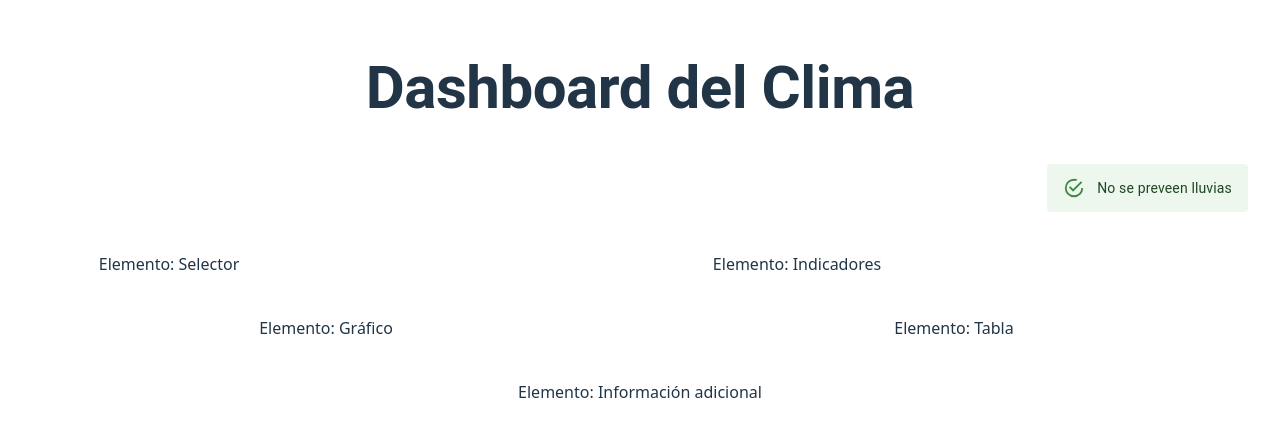
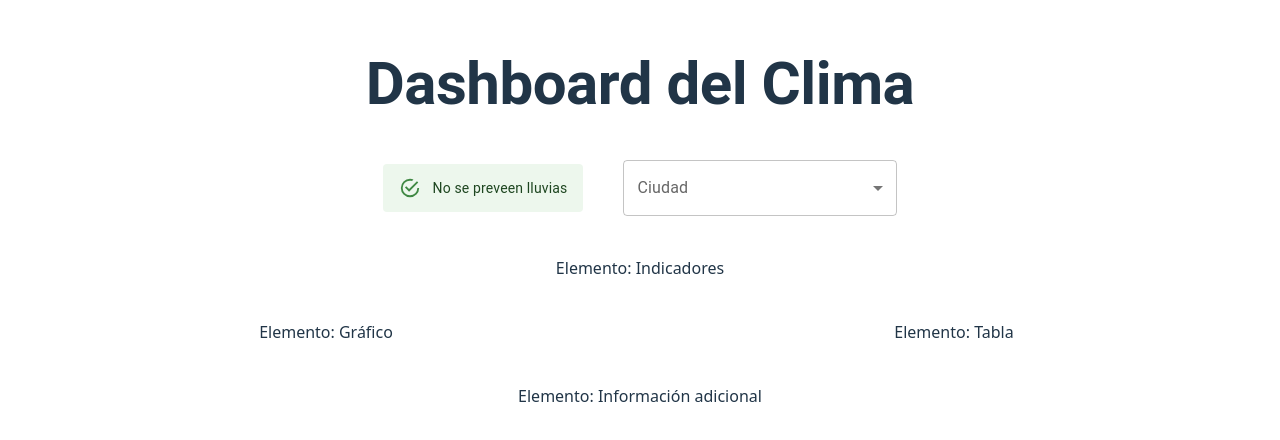
Before and after one commit to lisbllam/dashboard, a React (Vite) app: page / in a window 1280 px wide. Shown: the part 172-612 px from the top of the page. Built offline with nearby package versions, Linux system fonts and the light colour scheme.

Commit message:
SelectorUI

```diff
--- a/src/App.tsx
+++ b/src/App.tsx
@@ -4,6 +4,8 @@
 //import viteLogo from '/vite.svg'
 import HeaderUI from './components/HeaderUI';
 import AlertUI from './components/AlertUI';
+import SelectorUI from './components/SelectorUI';
+
 import './App.css'
 
 function App() {
@@ -17,12 +19,12 @@
           </Grid>
 
          {/* Alertas */}
-         <Grid size={{xs: 12, md: 12}} container justifyContent="right" alignItems="center">
+         <Grid container justifyContent="right" alignItems="center">
           <AlertUI description="No se preveen lluvias"/>
          </Grid>
 
          {/* Selector */}
-         <Grid size={{xs: 12, md: 3}}>Elemento: Selector</Grid>
+         <Grid size={{xs: 12, md: 3}}><SelectorUI/></Grid>
 
          {/* Indicadores */}
          <Grid size={{xs: 12, md: 9}}>Elemento: Indicadores</Grid>
@@ -34,7 +36,7 @@
          <Grid size={{xs: 12, md: 6}} sx={{ display: { xs: "none", md: "block" } }}>Elemento: Tabla</Grid>
 
          {/* Información adicional */}
-         <Grid size={{xs: 12, md: 12}}>Elemento: Información adicional</Grid>
+         <Grid size={12}>Elemento: Información adicional</Grid>
 
       </Grid>
   )
--- /dev/null
+++ b/src/components/SelectorUI.tsx
@@ -0,0 +1,33 @@
+import FormControl from '@mui/material/FormControl';
+import InputLabel from '@mui/material/InputLabel';
+import MenuItem from '@mui/material/MenuItem';
+import Select, { type SelectChangeEvent } from '@mui/material/Select';
+import { useState } from 'react';
+
+export default function SelectorUI() {
+const [cityInput, setCityInput] = useState('');
+const handleChange = (event: SelectChangeEvent<string>) => {
+      setCityInput(event.target.value)
+   };
+return (
+   <FormControl fullWidth>
+      <InputLabel id="city-select-label">Ciudad</InputLabel>
+      <Select
+         labelId="city-select-label"
+         id="city-simple-select"
+         label="Ciudad" onChange={handleChange} value={cityInput}>
+         <MenuItem disabled><em>Seleccione una ciudad</em></MenuItem>
+         <MenuItem value={"guayaquil"}>Guayaquil</MenuItem>
+         <MenuItem value={"quito"}>Quito</MenuItem>
+         <MenuItem value={"manta"}>Manta</MenuItem>
+         <MenuItem value={"cuenca"}>Cuenca</MenuItem>
+      </Select>
+      {cityInput && (
+            <p>
+                Información del clima en <span style={{textTransform: 'capitalize', fontWeight: 'bold'}}>{cityInput}</span>
+            </p>
+        )}
+
+   </FormControl>
+   )
+}
```
